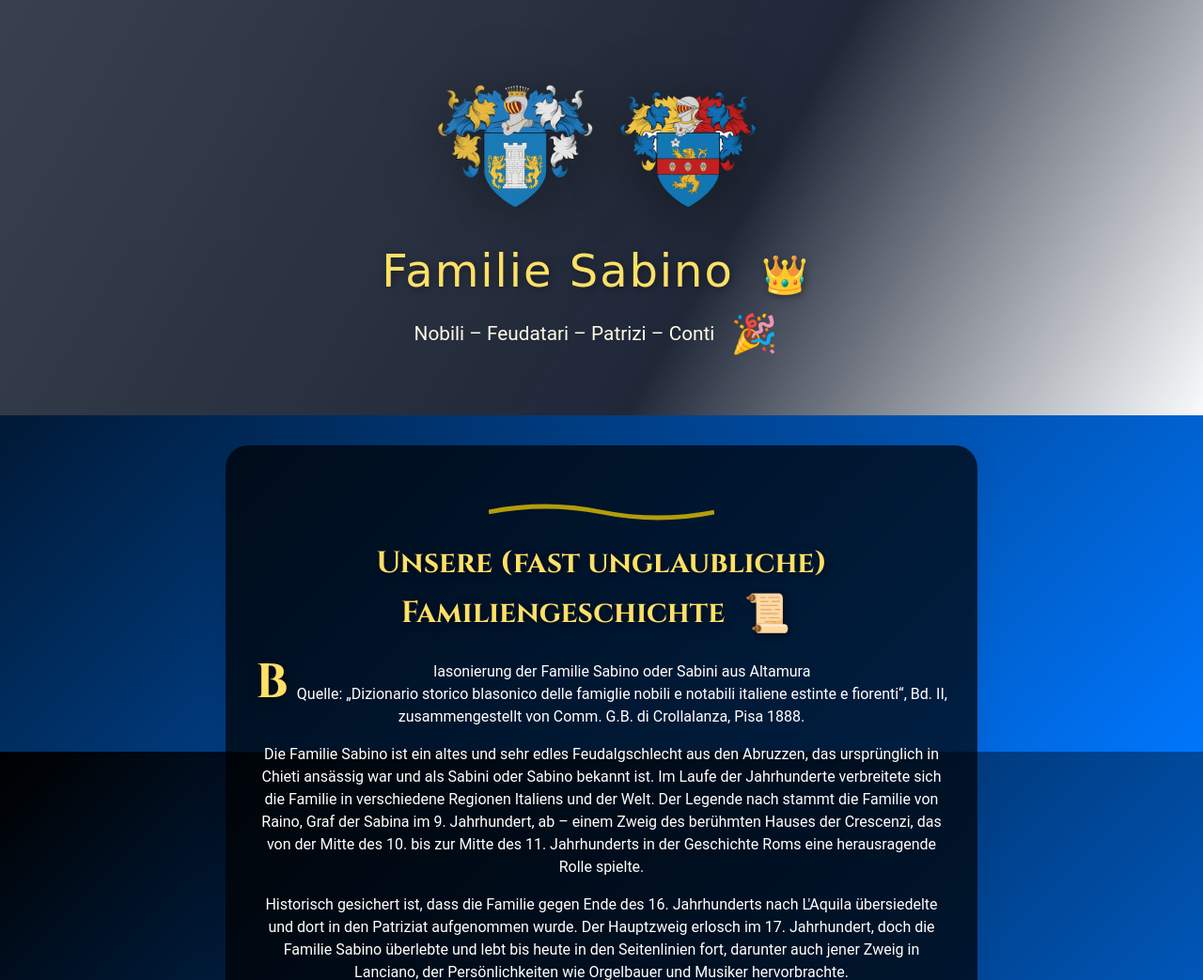
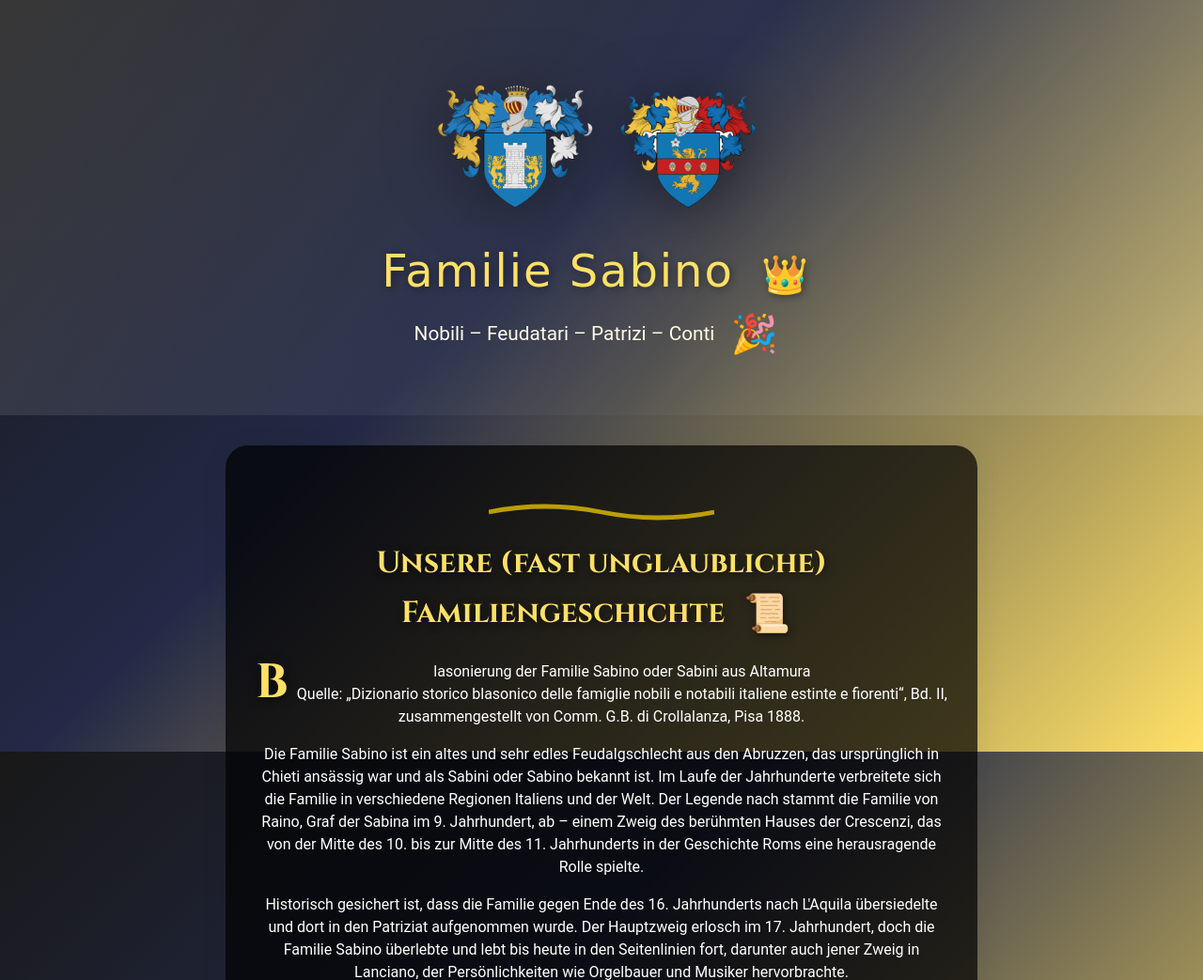
Before and after one commit to stefsabi/sabino.ch, a PHP site: page /index.html in a window 1280 px wide. Shown: the top 1043 px of the page at 94% size. Run offline with PHP 8.4, Linux system fonts and the light colour scheme; some libraries are stand-ins or nearby versions.

Commit message:
Hintergrund optimiert: Edler Schwarz-Weiß-Gold-Verlauf für body, Header transparent, keine doppelten Verläufe mehr

```diff
--- a/css/style.css
+++ b/css/style.css
@@ -7,7 +7,7 @@ body {
     /* background-color: #000; */
 }
 body {
-    background: linear-gradient(135deg, #000000 0%, #0076fc 100%);
+    background: linear-gradient(135deg, #181818 0%, #232946 40%, #ffe066 100%);
     color: #fff;
     font-family: 'Roboto', Arial, sans-serif;
     text-align: center;
@@ -346,7 +346,7 @@ iframe { border: 1px solid #bebebe; }
 .header {
     text-align: center;
     padding: 4rem 1rem 2rem 1rem;
-    background: linear-gradient(120deg, #1a2233 60%, #f8fafc 100%);
+    background: transparent;
     color: #fff;
     position: relative;
     overflow: hidden;
```
